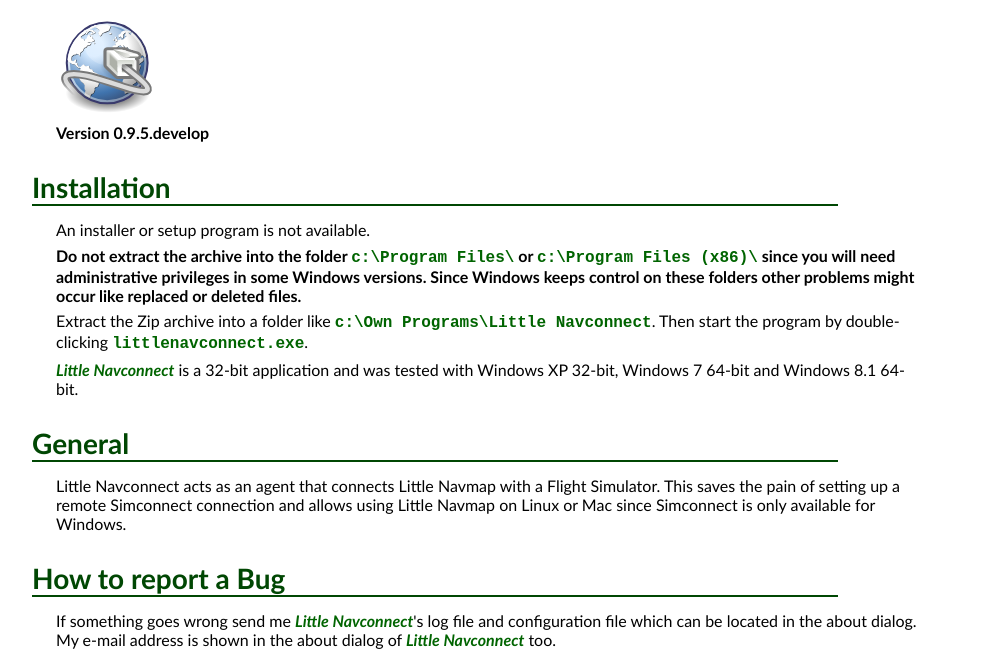
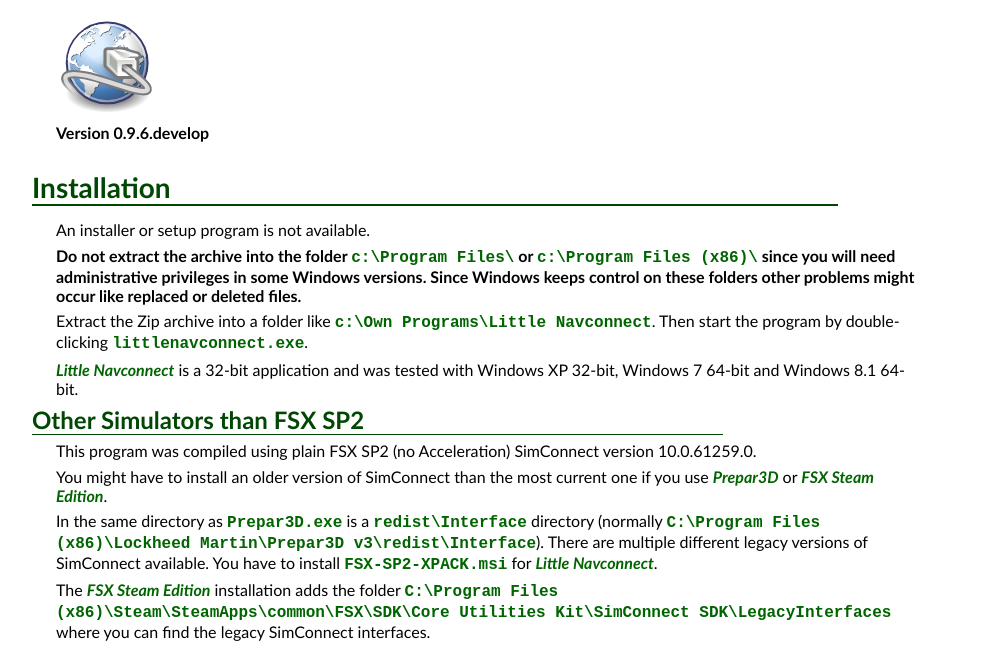
Before and after one commit to albar965/littlenavconnect, a plain HTML site: page help/en/index.html in a window 1280 px wide. Shown: the part 112-778 px from the top of the page, without its empty margins (32-1017 px from the left). Drawn offline with Linux system fonts and the light colour scheme.

Commit message:
Added simconnect remarks to manual. Added tooltips to option dialog and bumped version up to 0.9.6.

```diff
--- a/help/en/index.html
+++ b/help/en/index.html
@@ -155,7 +155,7 @@
     </p>
 
     <p>
-      <span class="bold">Version 0.9.5.develop</span>
+      <span class="bold">Version 0.9.6.develop</span>
     </p>
 
     <h2>
@@ -182,13 +182,39 @@
       Windows 8.1 64-bit.
     </p>
 
+    <h3>
+      Other Simulators than FSX SP2
+    </h3>
+
+    <p>
+      This program was compiled using plain FSX SP2 (no Acceleration) SimConnect version 10.0.61259.0.
+    </p>
+
+    <p>
+      You might have to install an older version of SimConnect than the most current one if you use <em>Prepar3D</em>
+      or <em>FSX Steam Edition</em>.
+    </p>
+
+    <p>
+      In the same directory as <code>Prepar3D.exe</code> is a <code>redist\Interface</code> directory (normally
+      <code>C:\Program Files (x86)\Lockheed Martin\Prepar3D v3\redist\Interface</code>). There are multiple different
+      legacy versions of SimConnect available. You have to install <code>FSX-SP2-XPACK.msi</code> for <em>Little
+      Navconnect</em>.
+    </p>
+
+    <p>
+      The <em>FSX Steam Edition</em> installation adds the folder <code>C:\Program Files
+      (x86)\Steam\SteamApps\common\FSX\SDK\Core Utilities Kit\SimConnect SDK\LegacyInterfaces</code> where you can find
+      the legacy SimConnect interfaces.
+    </p>
+
     <h2>
       General
     </h2>
 
     <p>
       Little Navconnect acts as an agent that connects Little Navmap with a Flight Simulator. This saves the pain of
-      setting up a remote Simconnect connection and allows using Little Navmap on Linux or Mac since Simconnect is only
+      setting up a remote SimConnect connection and allows using Little Navmap on Linux or Mac since SimConnect is only
       available for Windows.
     </p>
 
```
Also changed, not shown: 2 other files.
